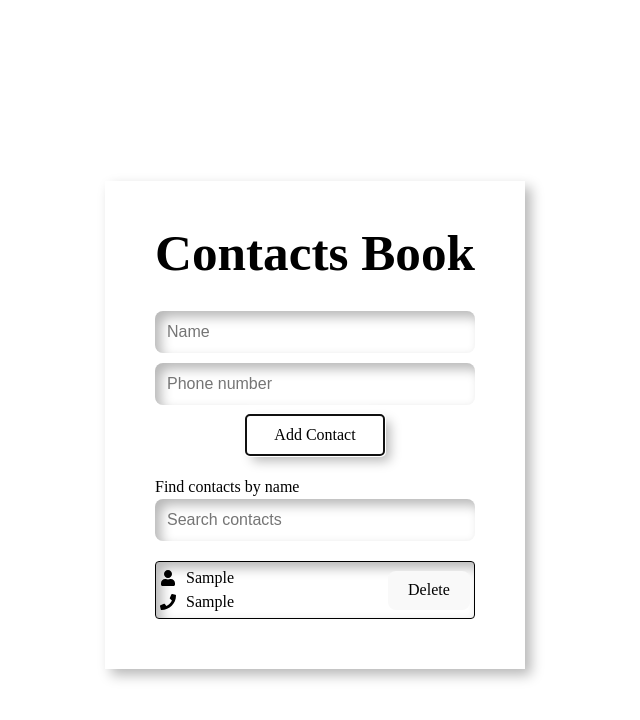
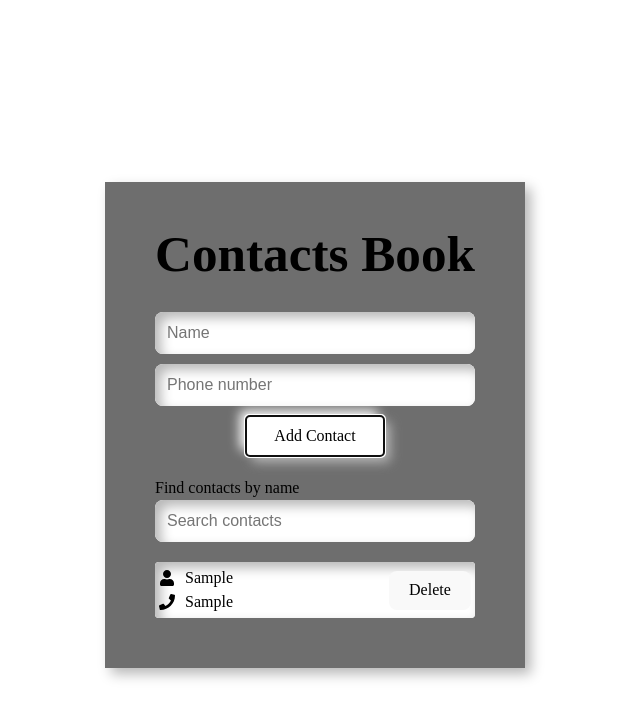
Before and after one commit to leohutnyk/goit-react-hw-06, a React (Vite) app: page / in a window 1280 px wide. Both pictures are taken after typing "Sample", "Sample" into the empty fields and a click on the button "Add Contact". Shown: the top 720 px of the page, without its empty margins (325-965 px from the left). Built offline with nearby package versions, Linux system fonts and the light colour scheme.

Commit message:
other commit

```diff
--- a/src/App.css
+++ b/src/App.css
@@ -10,7 +10,7 @@
   gap: 20px;
   margin: 50px auto 0;
   padding: 0 40px 40px 40px;
-  background: #ffffff;
+  background: #6e6e6e;
   border: 10px solid transparent;
   font-family: "Playfair Display";
   color: #605756;
--- a/src/components/Contact/Contact.module.css
+++ b/src/components/Contact/Contact.module.css
@@ -1,5 +1,4 @@
 .container {
-  border: 1px solid black;
   border-radius: 4px;
   padding: 4px;
   display: flex;
```
